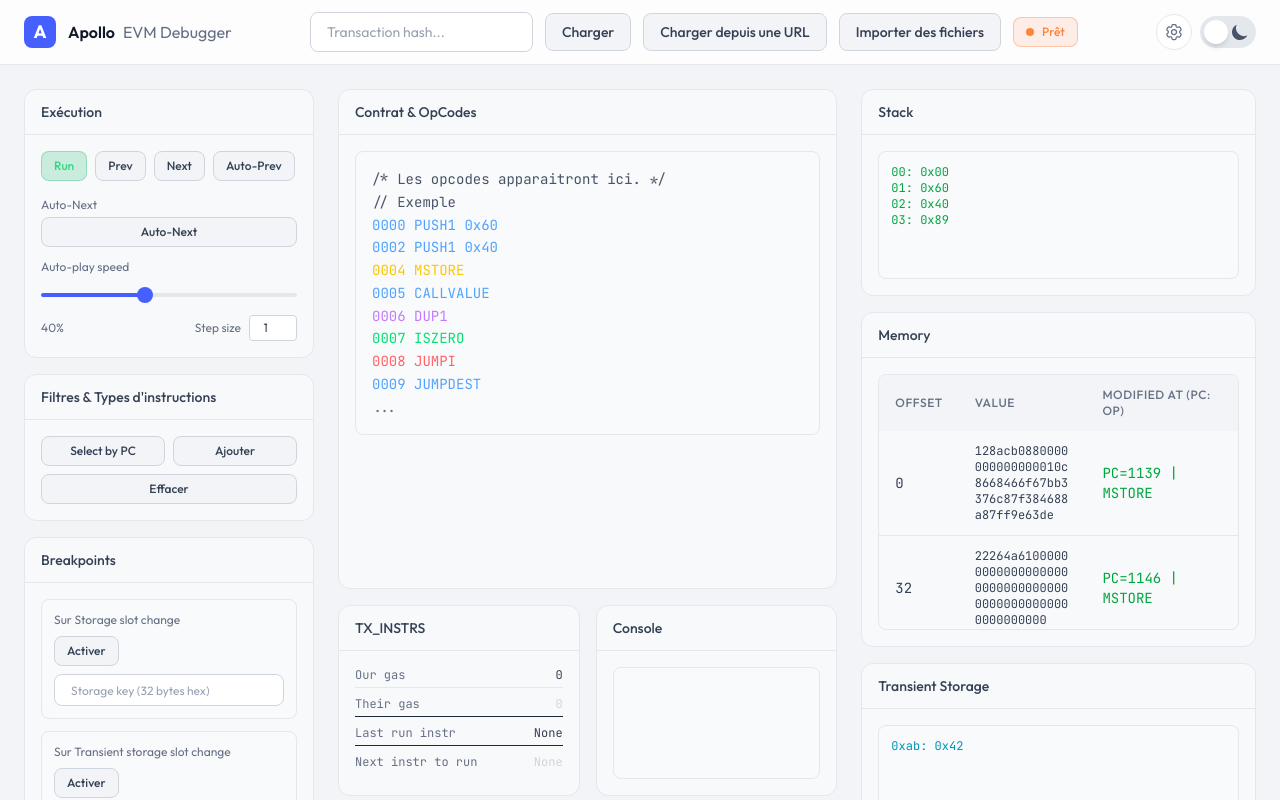
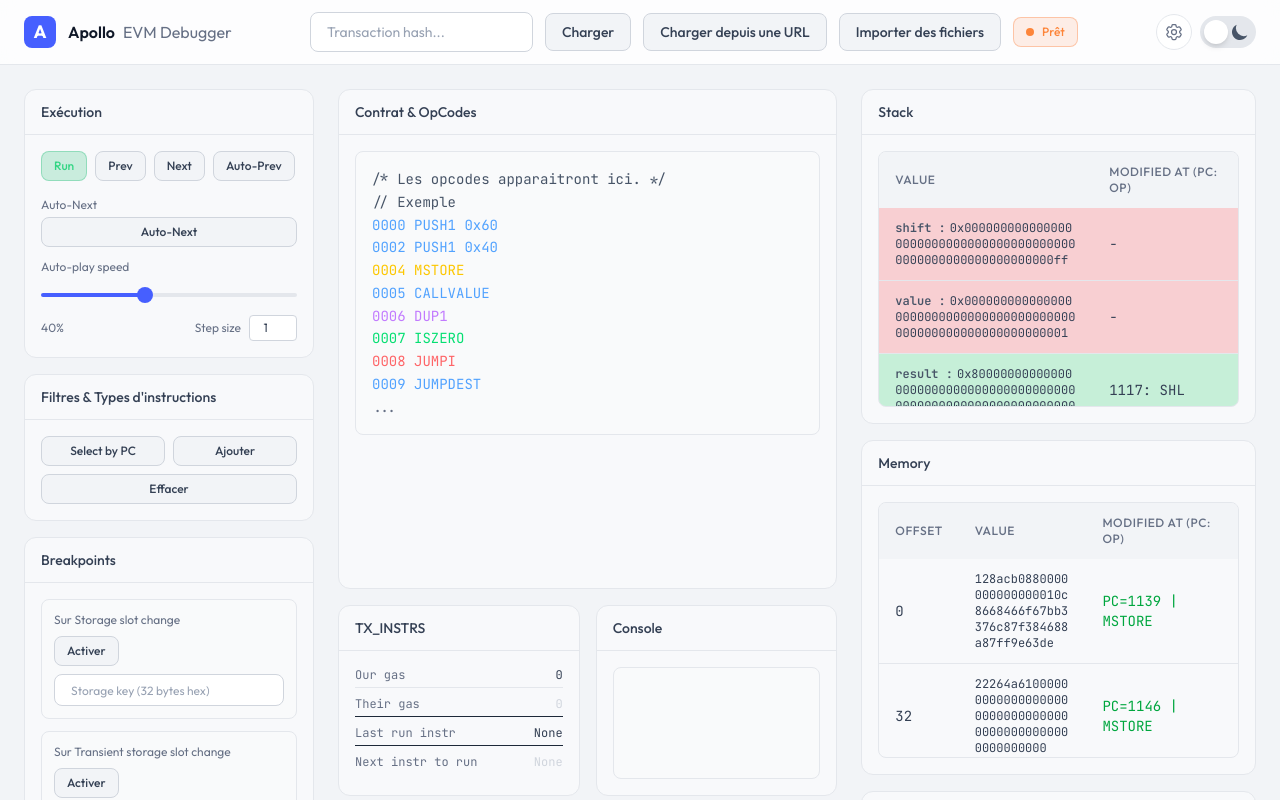
Before and after one commit to Samet-stack/Smart-Contract-Debugger, a React (Vite) app: page / in a window 1280 px wide. Shown: the top 800 px of the page. Built offline with nearby package versions, Linux system fonts and the light colour scheme.

Commit message:
feat: Vue stack avec highlighting des éléments

```diff
--- a/src/App.tsx
+++ b/src/App.tsx
@@ -6,7 +6,9 @@ import ThemeToggle from "./ui-lib/components/ThemeToggle";
 import SettingsButton from "./ui-lib/components/SettingsButton";
 import RangeInput from "./ui-lib/components/RangeInput";
 import MemoryView from "./features/memory/MemoryView";
+import StackView from "./features/stack/StackView";
 import type { MemorySegment } from "./types/MemorySegment";
+import type { StackItem } from "./types/StackItem";
 
 export default function App() {
   const [speed, setSpeed] = useState(40);
@@ -21,6 +23,21 @@ export default function App() {
     { offset: 160, value: "00000a00000000000000000000000000000000000000000000000000000000", modifiedAt: { pc: 1198, opcode: "MSTORE" } },
     { offset: 192, value: "000000e0800028ab20253eada6d85fceceeea5cd3f659281410347b7e6381de6", modifiedAt: { pc: 1202, opcode: "MSTORE" } },
     { offset: 224, value: "5afa210680000000000000000000a03155acd9f75915fcc21d34035f440da7", modifiedAt: { pc: 1208, opcode: "CALLDATACOPY" } },
+  ];
+
+  // Mock data for Stack View (exemple d'instruction SHL)
+  // SHL consomme 2 éléments (shift, value) et produit 1 élément (result)
+  const mockStackItems: StackItem[] = [
+    // Éléments CONSOMMÉS par l'instruction (fond rouge)
+    { value: "0x00000000000000000000000000000000000000000000000000000000000000ff", label: "shift", status: "consumed" },
+    { value: "0x0000000000000000000000000000000000000000000000000000000000000001", label: "value", status: "consumed" },
+    // Élément PRODUIT par l'instruction (fond vert)
+    { value: "0x8000000000000000000000000000000000000000000000000000000000000000", label: "result", status: "produced", modifiedAt: { pc: 1117, opcode: "SHL" } },
+    // Éléments NEUTRES (pas affectés)
+    { value: "0x000000000000000000000000000000000000000000000000000000000000e0", status: "neutral", modifiedAt: { pc: 1073, opcode: "SWAP1" } },
+    { value: "0x80000000001a869338d1db7fae0554a476a092703abdb3ef35c80e0d76d32939f", status: "neutral", modifiedAt: { pc: 1073, opcode: "SWAP1" } },
+    { value: "0x0000000000000000000000000000000000000000000000000000000000000300", status: "neutral", modifiedAt: { pc: 759, opcode: "PUSH2" } },
+    { value: "0x80000000001a869338d1db7fae0554a476a092703abdb3ef35c80e0d76d32939f", status: "neutral", modifiedAt: { pc: 758, opcode: "CALLDATALOAD" } },
   ];
 
   return (
@@ -196,12 +213,7 @@ export default function App() {
           <div className="col-span-12 xl:col-span-4 space-y-4">
             {/* Stack */}
             <Card title="Stack">
-              <div className="h-32 overflow-auto rounded-lg border border-gray-200 bg-gray-50 dark:border-gray-800 dark:bg-gray-950 p-3 font-mono text-xs text-green-600 dark:text-green-400">
-                <div>00: 0x00</div>
-                <div>01: 0x60</div>
-                <div>02: 0x40</div>
-                <div>03: 0x89</div>
-              </div>
+              <StackView items={mockStackItems} className="max-h-64" />
             </Card>
 
             {/* Memory */}
--- /dev/null
+++ b/src/features/stack/StackView.tsx
@@ -0,0 +1,78 @@
+// - Rouge (consumed) : éléments consommés par l'instruction
+// - Vert (produced) : éléments produits par l'instruction         j'ai trouvé ça donc ça rend le fond rouge ou vert mais avec un mode sombre
+// - Neutre : éléments non affectés
+//
+// DÉPENDANCES :
+//   - Table (de ui-lib) : Composant tableau réutilisable
+//   - StackItem (type) : Structure des données stack
+
+import { Table, TableHeader, TableBody, TableRow, TableCell } from "../../ui-lib/components/Table";
+import type { StackItem } from "../../types/StackItem";
+
+interface StackViewProps {
+    items: StackItem[];
+    className?: string;
+}
+
+export default function StackView({ items, className = "" }: StackViewProps) {
+
+    // Fonction qui retourne les classes CSS selon le statut
+    const getStatusClasses = (status: StackItem["status"]): string => {
+        switch (status) {
+            case "consumed":
+                return "bg-red-500/20";
+            case "produced":
+                return "bg-green-500/20";
+            default:
+                return "";
+        }
+    };
+
+    return (
+        <div className={`overflow-x-auto rounded-lg border border-gray-200 dark:border-gray-700 ${className}`}>
+            <Table>
+                {/* EN-TÊTE */}
+                <TableHeader>
+                    <TableRow>
+                        <TableCell isHeader>Value</TableCell>
+                        <TableCell isHeader>Modified at (PC: OP)</TableCell>
+                    </TableRow>
+                </TableHeader>
+
+                {/* CORPS - Une ligne par élément de stack */}
+                <TableBody>
+                    {items.map((item, index) => (
+                        <TableRow key={index} className={getStatusClasses(item.status)}>
+                            {/* Colonne 1 : Label (si présent) + Valeur */}
+                            <TableCell className="break-all text-xs">
+                                {item.label && (
+                                    <span className="font-semibold text-gray-600 dark:text-gray-400">
+                                        {item.label} :
+                                    </span>
+                                )}
+                                <span className="ml-1">{item.value}</span>
+                            </TableCell>
+
+                            {/* Colonne 2 : Instruction qui a produit cet élément */}
+                            <TableCell className="text-gray-500 dark:text-gray-400">
+                                {item.modifiedAt
+                                    ? `${item.modifiedAt.pc}: ${item.modifiedAt.opcode}`
+                                    : "-"
+                                }
+                            </TableCell>
+                        </TableRow>
+                    ))}
+
+                    {/* Message si stack vide */}
+                    {items.length === 0 && (
+                        <TableRow>
+                            <TableCell className="text-center text-gray-500 italic" colSpan={2}>
+                                Stack vide
+                            </TableCell>
+                        </TableRow>
+                    )}
+                </TableBody>
+            </Table>
+        </div>
+    );
+}
--- /dev/null
+++ b/src/types/StackItem.ts
@@ -0,0 +1,19 @@
+// Chaque élément a un statut pour le highlighting (consommé, produit, neutre).
+export type StackItemStatus = "consumed" | "produced" | "neutral";
+
+export interface StackItem {
+    value: string;
+    label?: string;
+
+    // Status pour le highlighting
+    // - consumed (rouge) : L'instruction a consommé cet élément
+    // - produced (vert) : L'instruction a produit cet élément
+    // - neutral : Pas affecté par l'instruction courante
+    status: StackItemStatus;
+
+    // Information sur l'instruction qui a créé cet élément
+    modifiedAt?: {
+        pc: number;
+        opcode: string;
+    };
+}
```
